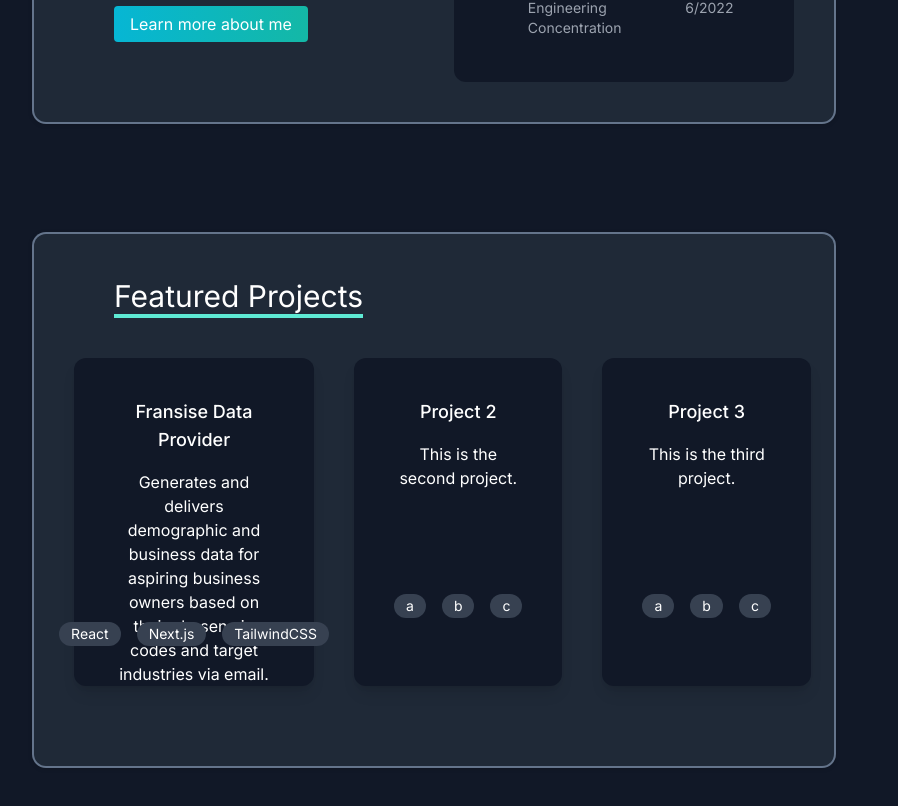
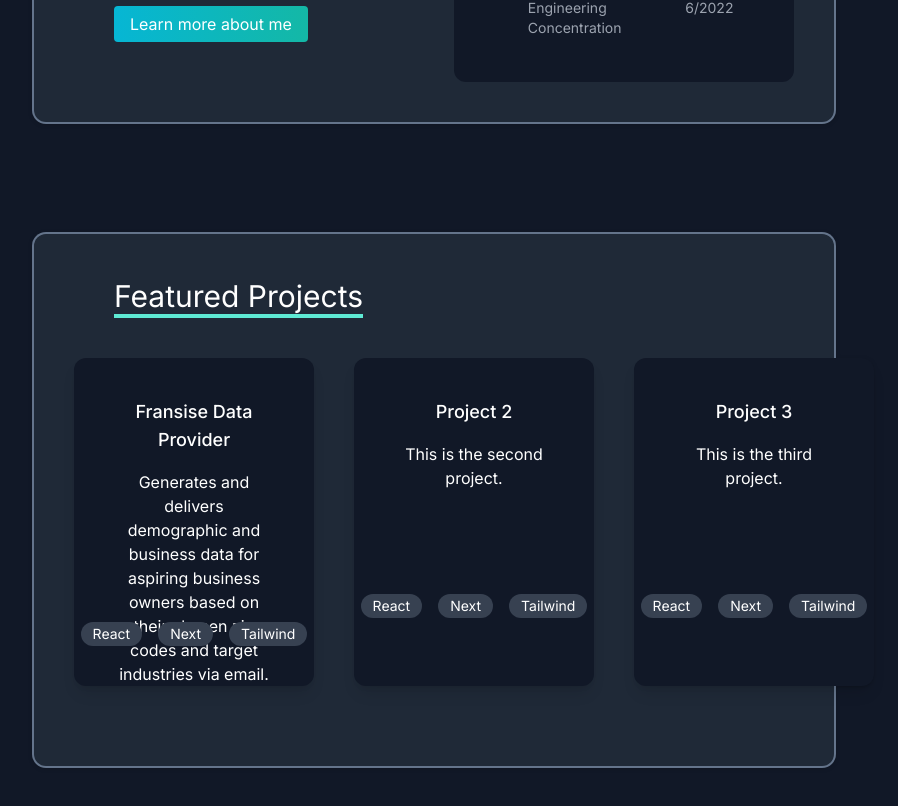
Before and after one commit to arikamat/personal-site, a Next.js app: page / in a window 1280 px wide. Shown: the part 1746-2552 px from the top of the page, without its empty margins (206-1104 px from the left). Built offline with nearby package versions, Linux system fonts and the light colour scheme.

Commit message:
added keys for iter

```diff
--- a/components/card.js
+++ b/components/card.js
@@ -20,7 +20,7 @@ export default function Card(props) {
 				<p className="py-2 dark:text-white h-40">{description}</p>
 				<div className="flex justify-center gap-4">
 					{tools.map((tool) => (
-						<Tool name={tool} />
+						<Tool name={tool.name} key={tool.key}/>
 					))}
 				</div>
 			</a>
--- a/components/featured.js
+++ b/components/featured.js
@@ -15,7 +15,7 @@ export default function Featured(props) {
 			</h3>
 			<div className="lg:flex gap-10">
 				{feat.map((project) => (
-					<Card title={project.title} description={project.description} tools={project.tools} link={project.link}/>
+					<Card title={project.title} description={project.description} tools={project.tools} link={project.link} key={project.id}/>
 				))}
 			</div>
 		</div>
--- a/data/projects.js
+++ b/data/projects.js
@@ -1,31 +1,46 @@
-
 export const projectsData = [
 	{
-		"id": 1,
-		"title": "Fransise Data Provider",
-		"description": "Generates and delivers demographic and business data for aspiring business owners based on their chosen zip codes and target industries via email.",
-		"tools" : ["React", "Next.js", "TailwindCSS"],
-		"link" : "/franchise-data-provider"
-
+		id: 1,
+		title: "Fransise Data Provider",
+		description:
+			"Generates and delivers demographic and business data for aspiring business owners based on their chosen zip codes and target industries via email.",
+		tools: [
+			{ id: 0, name: "React" },
+			{ id: 0, name: "Next" },
+			{ id: 0, name: "Tailwind" },
+		],
+		link: "/franchise-data-provider",
 	},
 	{
-		"id": 2,
-		"title": "Project 2",
-		"description": "This is the second project.",
-		"tools" : ["a", "b", "c"],
-		"link" : "/havel"
+		id: 2,
+		title: "Project 2",
+		description: "This is the second project.",
+		tools: [
+			{ id: 0, name: "React" },
+			{ id: 0, name: "Next" },
+			{ id: 0, name: "Tailwind" },
+		],
+		link: "/havel",
 	},
 	{
-		"id": 3,
-		"title": "Project 3",
-		"description": "This is the third project.",
-		"tools" : ["a", "b", "c"],
-		"link" : "/last-mile"
+		id: 3,
+		title: "Project 3",
+		description: "This is the third project.",
+		tools: [
+			{ id: 0, name: "React" },
+			{ id: 0, name: "Next" },
+			{ id: 0, name: "Tailwind" },
+		],
+		link: "/last-mile",
 	},
 	{
-		"id": 3,
-		"title": "Project 3",
-		"description": "This is the third project.",
-		"tools" : ["a", "b", "c"]
+		id: 3,
+		title: "Project 3",
+		description: "This is the third project.",
+		tools: [
+			{ id: 0, name: "React" },
+			{ id: 0, name: "Next" },
+			{ id: 0, name: "Tailwind" },
+		],
 	},
-]
+];
```
